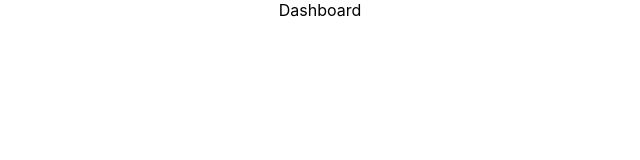
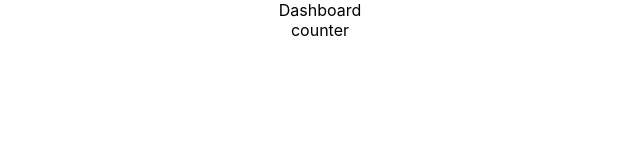
Before and after one commit to GoranAviani/simple_context_counter_in_react, a React (Create React App) app: page / in a window 1280 px wide. Shown: the top 160 px of the page, without its empty margins (320-960 px from the left). Built offline with nearby package versions, Linux system fonts and the light colour scheme.

Commit message:
simple_context_counter_in_react

```diff
--- a/src/dashboard/Dashboard.js
+++ b/src/dashboard/Dashboard.js
@@ -1,9 +1,12 @@
 import React from 'react';
+
+import Counter from "../counter/Counter";
 
 const Dashboard = () => {
     return(
         <React.Fragment>
             Dashboard
+            <Counter/>
         </React.Fragment>
     )
 }
```
